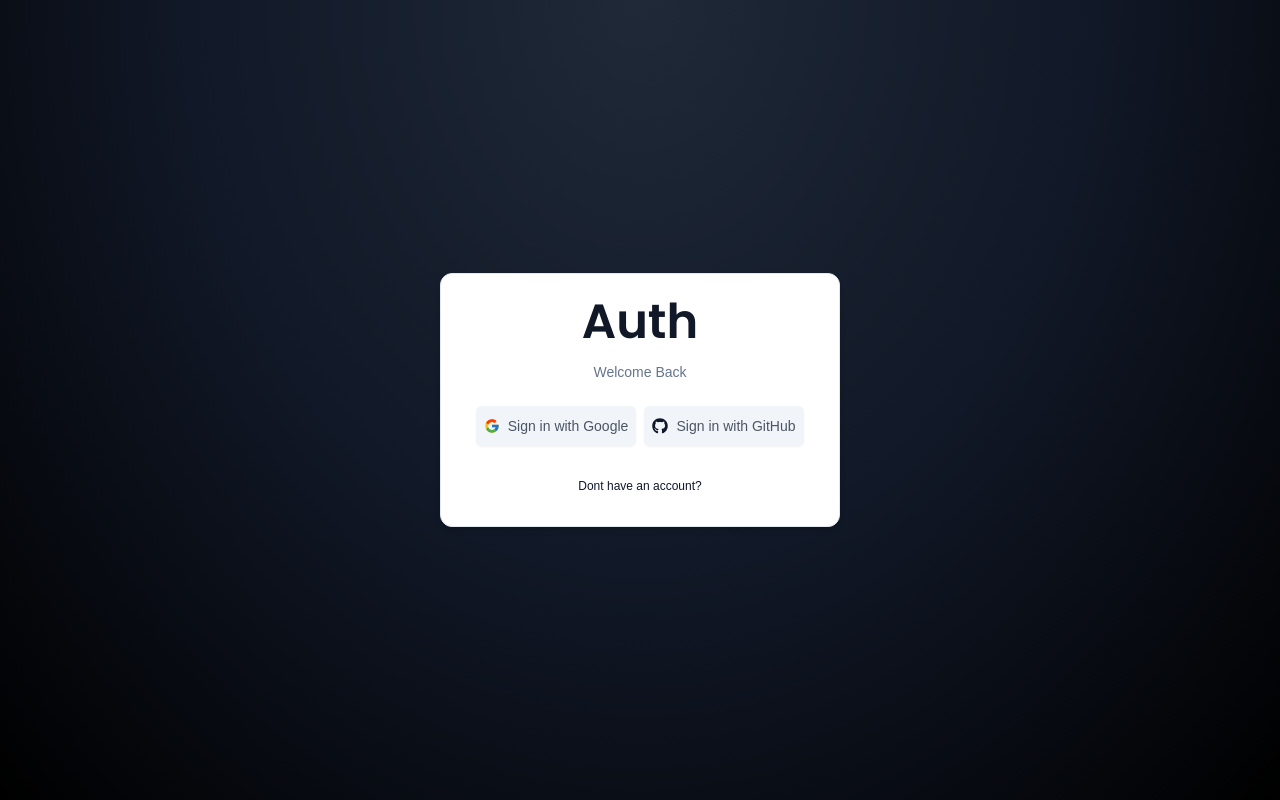
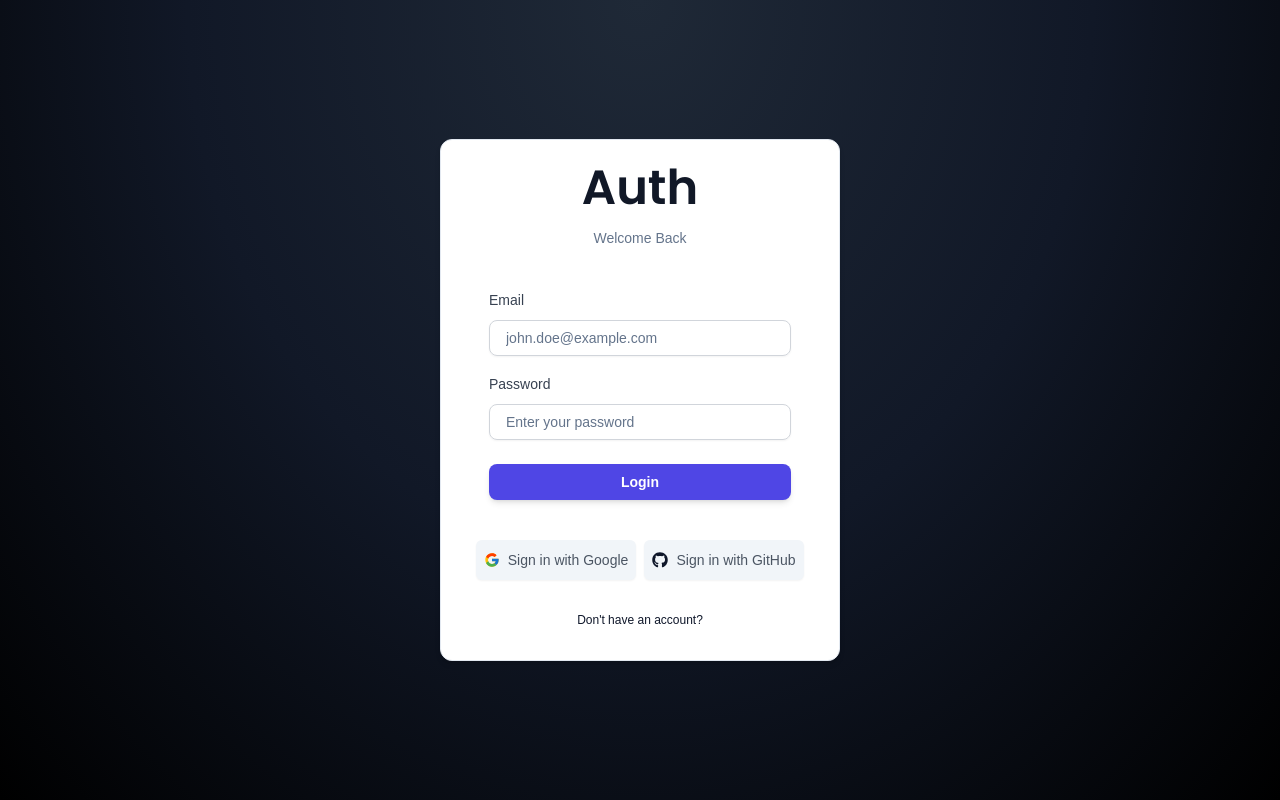
Before and after one commit to loremdev2/next-auth, a Next.js app: page /auth/login in a window 1280 px wide. Built offline with nearby package versions, Linux system fonts and the light colour scheme.

Commit message:
Added Input Form

```diff
--- a/app/auth/login/page.tsx
+++ b/app/auth/login/page.tsx
@@ -1,7 +1,7 @@
-import Loginform from "@/components/auth/login-form";
+import LoginForm from "@/components/auth/login-form";
 const LoginPage = () => {
     return (
-        <Loginform />
+        <LoginForm />
     );
 }
 
--- a/components/auth/card-wrapper.tsx
+++ b/components/auth/card-wrapper.tsx
@@ -30,6 +30,9 @@ const CardWrapper = ({
 			<CardHeader>
 				<Header label={headerLabel} />
 			</CardHeader>
+			<CardContent>
+				{children}
+			</CardContent>
 			{showSocial && (
 				<CardFooter>
 					<Social />
@@ -42,6 +45,9 @@ const CardWrapper = ({
 					href={backButtonHref}
 				/>
 			</CardFooter>
+
+
+
 		</Card>
 	)
 }
--- a/components/auth/login-form.tsx
+++ b/components/auth/login-form.tsx
@@ -1,19 +1,126 @@
-"use client"
+"use client";
+
+import * as z from "zod";
 import CardWrapper from "./card-wrapper";
+import { useForm } from "react-hook-form";
+import { zodResolver } from "@hookform/resolvers/zod";
+import { LoginSchema, LoginSchemaType } from "@/schemas";
+import {
+	Form,
+	FormControl,
+	FormField,
+	FormItem,
+	FormLabel,
+	FormMessage,
+} from "@/components/ui/form";
+import { Input } from "@/components/ui/input";
+import { Button } from "../ui/button";
+import { useEffect, useState } from "react";
 
-const Loginform = () => {
+const LoginForm = () => {
+	const [errorMessageVisible, setErrorMessageVisible] = useState(false);
+
+	const form = useForm<LoginSchemaType>({
+		resolver: zodResolver(LoginSchema),
+		defaultValues: {
+			email: "",
+			password: "",
+		},
+	});
+
+	// Show error messages only for 3 seconds
+	useEffect(() => {
+		if (errorMessageVisible) {
+			const timeout = setTimeout(() => {
+				setErrorMessageVisible(false);
+			}, 3000);
+			return () => clearTimeout(timeout);
+		}
+	}, [errorMessageVisible]);
+
+	const onSubmit = (data: LoginSchemaType) => {
+		console.log("Form Data:", data);
+		// Handle login logic here
+	};
+
+	const onError = () => {
+		setErrorMessageVisible(true);
+	};
+
 	return (
-        <div>
+		<div className="flex items-center justify-center min-h-screen">
 			<CardWrapper
 				headerLabel="Welcome Back"
-                backButtonLabel="Dont have an account?"
+				backButtonLabel="Don't have an account?"
 				backButtonHref="/auth/register"
 				showSocial
 			>
-                Login form
+				<Form {...form}>
+					<form
+						onSubmit={form.handleSubmit(onSubmit, onError)}
+						className="space-y-6 px-6 py-4"
+					>
+						<div className="space-y-4">
+							{/* Email Field */}
+							<FormField
+								control={form.control}
+								name="email"
+								render={({ field }) => (
+									<FormItem>
+										<FormLabel className="text-gray-700 font-medium">
+											Email
+										</FormLabel>
+										<FormControl>
+											<Input
+												{...field}
+												placeholder="john.doe@example.com"
+												type="email"
+												className="border border-gray-300 rounded-lg px-4 py-2 focus:ring-2 focus:ring-indigo-500 focus:outline-none"
+											/>
+										</FormControl>
+										{errorMessageVisible && (
+											<FormMessage className="text-red-500 text-sm mt-1">
+												Email is required.
+											</FormMessage>
+										)}
+									</FormItem>
+								)}
+							/>
+
+							{/* Password Field */}
+							<FormField
+								control={form.control}
+								name="password"
+								render={({ field }) => (
+									<FormItem>
+										<FormLabel className="text-gray-700 font-medium">
+											Password
+										</FormLabel>
+										<FormControl>
+											<Input
+												{...field}
+												placeholder="Enter your password"
+												type="password"
+												className="border border-gray-300 rounded-lg px-4 py-2 focus:ring-2 focus:ring-indigo-500 focus:outline-none"
+											/>
+										</FormControl>
+										<FormMessage className="text-red-500 text-sm mt-1" />
+									</FormItem>
+								)}
+							/>
+						</div>
+
+						<Button
+							type="submit"
+							className="w-full bg-indigo-600 text-white font-semibold py-2 rounded-lg shadow-md hover:bg-indigo-700 focus:ring-2 focus:ring-indigo-500 focus:outline-none"
+						>
+							Login
+						</Button>
+					</form>
+				</Form>
 			</CardWrapper>
 		</div>
-    )
-}
+	);
+};
 
-export default Loginform;
+export default LoginForm;
--- /dev/null
+++ b/components/ui/input.tsx
@@ -0,0 +1,22 @@
+import * as React from "react"
+
+import { cn } from "@/lib/utils"
+
+const Input = React.forwardRef<HTMLInputElement, React.ComponentProps<"input">>(
+  ({ className, type, ...props }, ref) => {
+    return (
+      <input
+        type={type}
+        className={cn(
+          "flex h-9 w-full rounded-md border border-input bg-transparent px-3 py-1 text-base shadow-sm transition-colors file:border-0 file:bg-transparent file:text-sm file:font-medium file:text-foreground placeholder:text-muted-foreground focus-visible:outline-none focus-visible:ring-1 focus-visible:ring-ring disabled:cursor-not-allowed disabled:opacity-50 md:text-sm",
+          className
+        )}
+        ref={ref}
+        {...props}
+      />
+    )
+  }
+)
+Input.displayName = "Input"
+
+export { Input }
--- /dev/null
+++ b/schemas/index.ts
@@ -0,0 +1,12 @@
+import * as z from "zod"
+
+
+export const LoginSchema = z.object({
+    email: z.string().email(),
+    password: z.string()
+});
+
+
+// Export the inferred type also
+
+export type LoginSchemaType = z.infer<typeof LoginSchema>;
```
Also changed, not shown: 1 other file (tests, documents, lock files or other folders). Lines whose indentation alone changed are shown as unchanged.
